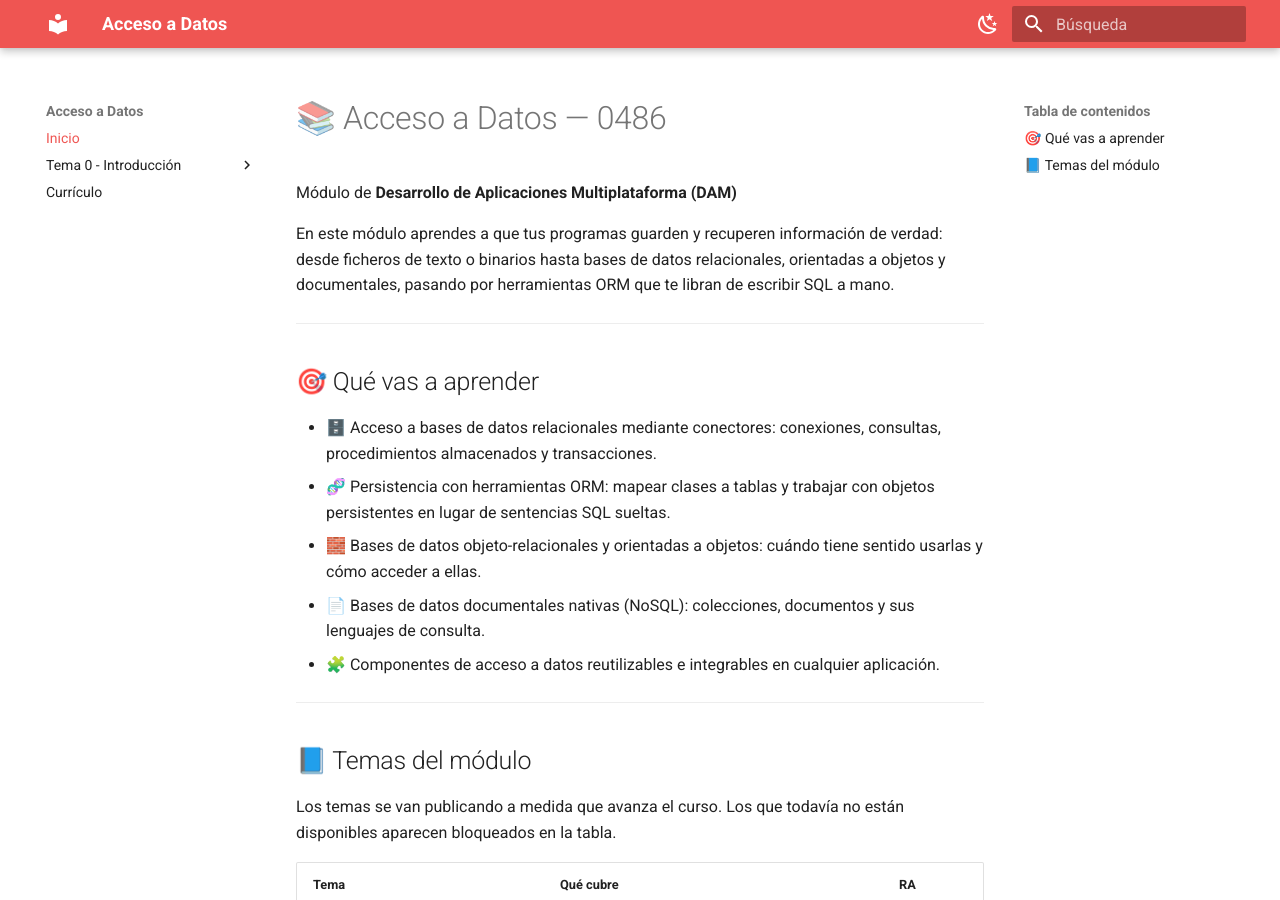
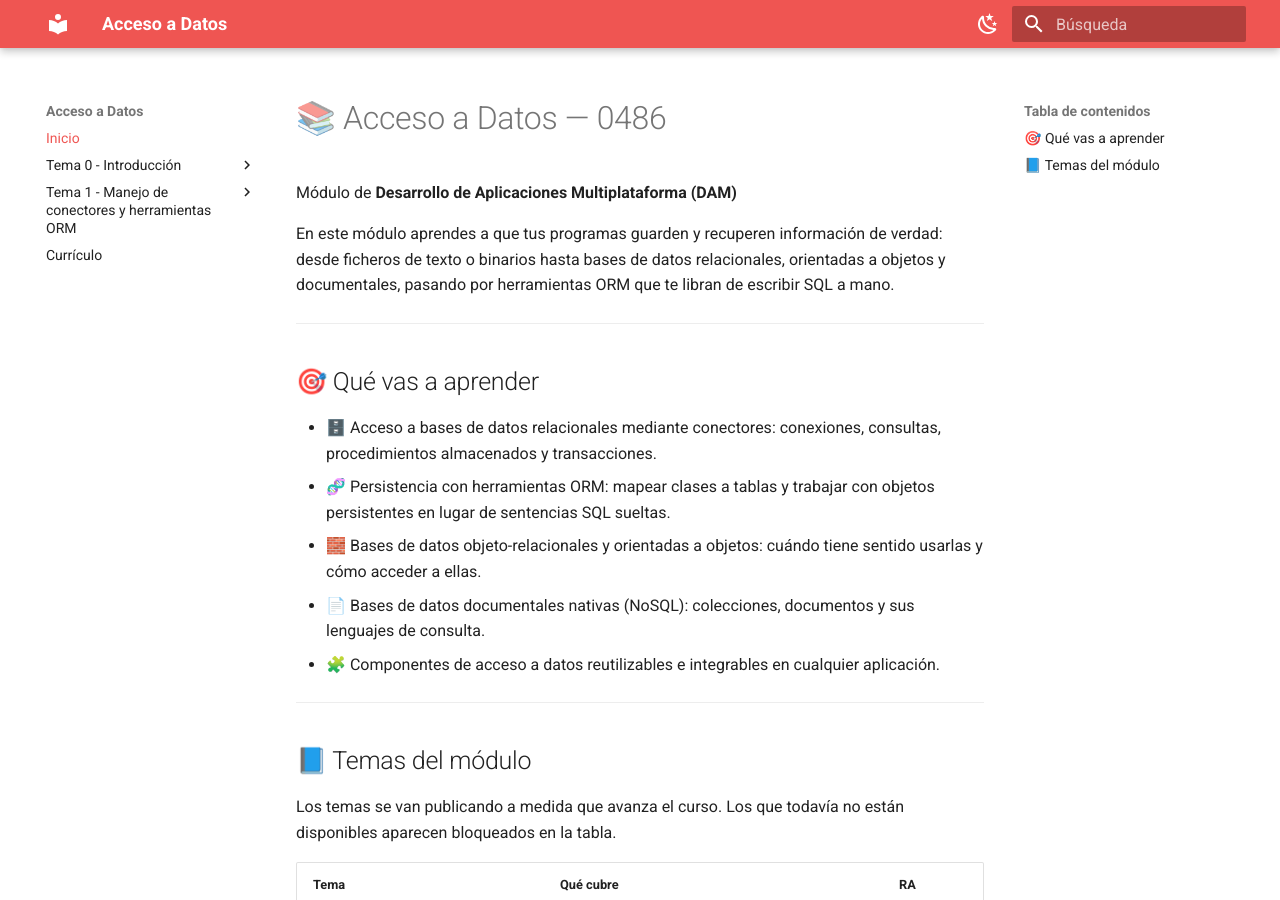
Before and after one commit to aitorventura/acceso-a-datos, an MkDocs documentation site: the page built from docs/index.md, in a window 1280 px wide and 900 px high. Built offline with MkDocs 1.6.1 and Material for MkDocs 9.7.7, drawn with Linux system fonts in a browser that asks for light colours.

Commit message:
Desbloquea el Tema 1

```diff
--- a/mkdocs.yml
+++ b/mkdocs.yml
@@ -5,7 +5,6 @@
 #   3. mkdocs gh-deploy
 # Los temas listados en exclude_docs NO se generan en el sitio (ni siquiera por URL directa).
 exclude_docs: |
-  tema1/*
   tema2/*
   tema3/*
   tema4/*
@@ -64,28 +63,28 @@ nav:
           - Dev Containers:
               - Dev Containers: tema0/dev-containers.md
               - Actividad 0.7 - Tu primer Dev Container: tema0/actividad_0_7.md
-  # - Tema 1 - Manejo de conectores y herramientas ORM:
-  #     - Tema 1 - Introducción: tema1/index.md
-  #     - Fundamentos de Spring Boot: tema1/spring-boot-fundamentos.md
-  #     - Conectores y protocolos:
-  #         - Conectores y protocolos: tema1/conectores-y-protocolos.md
-  #         - Actividad 1.1 - Docker Compose + PostgreSQL: tema1/actividad_1_1.md
-  #     - CRUD y transacciones:
-  #         - CRUD y transacciones: tema1/operaciones-crud-transacciones.md
-  #         - Actividad 1.2 - CRUD completo y DTOs: tema1/actividad_1_2.md
-  #     - JDBC puro:
-  #         - JDBC puro: tema1/jdbc-puro.md
-  #         - Actividad 1.3 - Acceso con JDBC puro: tema1/actividad_1_3.md
-  #     - Procedimientos almacenados:
-  #         - Procedimientos almacenados: tema1/procedimientos-almacenados.md
-  #         - Actividad 1.4 - Procedimiento con JdbcTemplate: tema1/actividad_1_4.md
-  #     - Hibernate a fondo - decisiones de mapeo y ciclo de vida: tema1/hibernate-a-fondo.md
-  #     - Consultas dinámicas - Specifications y paginación:
-  #         - Consultas dinámicas - Specifications y paginación: tema1/consultas-dinamicas.md
-  #         - Actividad 1.5 - Consultas con Specifications: tema1/actividad_1_5.md
-  #     - Consultas JPQL y transacciones:
-  #         - Consultas JPQL y transacciones: tema1/consultas-jpql-transacciones.md
-  #         - Actividad 1.6 - Ranking con @Query JPQL: tema1/actividad_1_6.md
+  - Tema 1 - Manejo de conectores y herramientas ORM:
+      - Tema 1 - Introducción: tema1/index.md
+      - Fundamentos de Spring Boot: tema1/spring-boot-fundamentos.md
+      - Conectores y protocolos:
+          - Conectores y protocolos: tema1/conectores-y-protocolos.md
+          - Actividad 1.1 - Docker Compose + PostgreSQL: tema1/actividad_1_1.md
+      - CRUD y transacciones:
+          - CRUD y transacciones: tema1/operaciones-crud-transacciones.md
+          - Actividad 1.2 - CRUD completo y DTOs: tema1/actividad_1_2.md
+      - JDBC puro:
+          - JDBC puro: tema1/jdbc-puro.md
+          - Actividad 1.3 - Acceso con JDBC puro: tema1/actividad_1_3.md
+      - Procedimientos almacenados:
+          - Procedimientos almacenados: tema1/procedimientos-almacenados.md
+          - Actividad 1.4 - Procedimiento con JdbcTemplate: tema1/actividad_1_4.md
+      - Hibernate a fondo - decisiones de mapeo y ciclo de vida: tema1/hibernate-a-fondo.md
+      - Consultas dinámicas - Specifications y paginación:
+          - Consultas dinámicas - Specifications y paginación: tema1/consultas-dinamicas.md
+          - Actividad 1.5 - Consultas con Specifications: tema1/actividad_1_5.md
+      - Consultas JPQL y transacciones:
+          - Consultas JPQL y transacciones: tema1/consultas-jpql-transacciones.md
+          - Actividad 1.6 - Ranking con @Query JPQL: tema1/actividad_1_6.md
   # - Tema 2 - BD objeto-relacionales:
   #     - Tema 2 - Introducción: tema2/index.md
   #     - Persistencia de objetos con JSONB:
```
